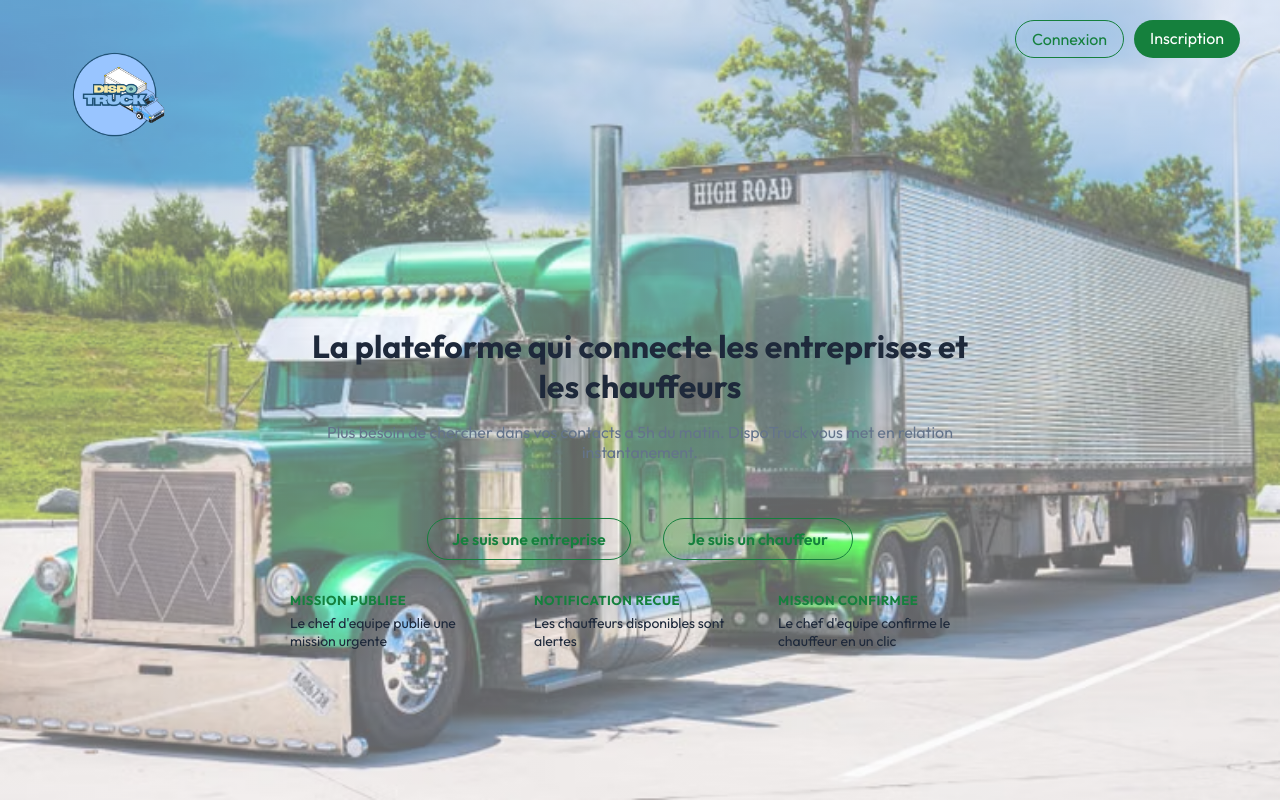
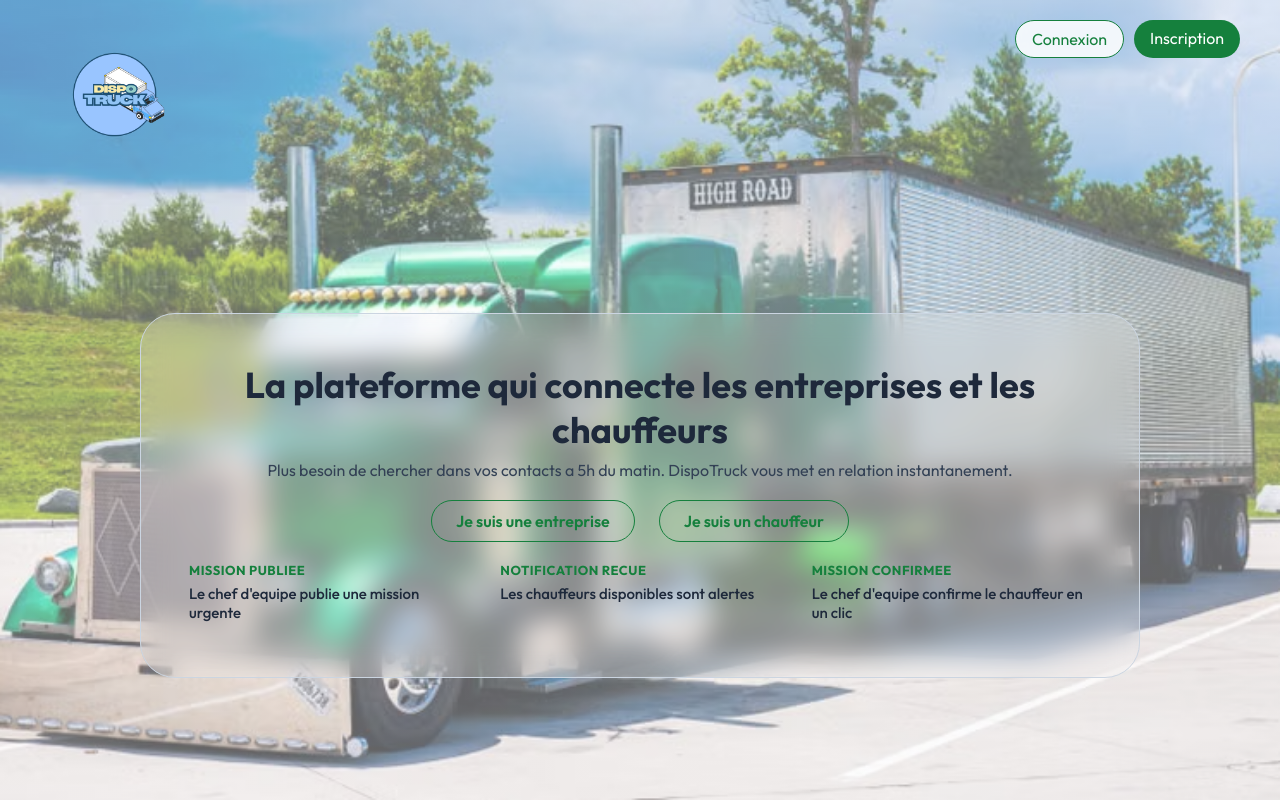
Before and after one commit to bocar86/dispotruck, a React (Vite) app in the folder frontend/: page / in a window 1280 px wide. Built offline with nearby package versions, Linux system fonts and the light colour scheme.

Commit message:
Refonte du design : fond camion, cartes transparentes, boutons arrondis

```diff
--- a/frontend/src/pages/Accueil.css
+++ b/frontend/src/pages/Accueil.css
@@ -23,6 +23,7 @@
 .btn-outline {
   padding: 8px 16px;
   border: 1px solid #15803D;
+  background-color: rgba(255, 255, 255, 0.85);
   color: #15803D;
   border-radius: 35px;
   text-decoration: none;
@@ -37,31 +38,34 @@
 }
 
 .accueil-main {
-  max-width: 700px;
-  margin: 0 auto;
+  width: 100%;
+  max-width: 1000px;
+  box-sizing: border-box;
+  margin: auto;
+  padding: 40px 48px;
   text-align: center;
-  padding: 20px;
-  flex: 1;
-  display: flex;
-  flex-direction: column;
-  justify-content: center;
+  background-color: rgba(255, 255, 255, 0.2);
+  backdrop-filter: blur(14px);
+  border: 1px solid #CBD5E1;
+  border-radius: 35px;
 }
 
-.accueil-main h1 {
-  font-size: 32px;
+.hero-overlay h1 {
+  font-size: 36px;
   color: #1E293B;
+  margin-top: 8px;
 }
 
 .sous-titre {
-  color: #64748B;
-  margin-top: 16px;
+  color: #334155;
+  margin-top: 8px;
 }
 
 .choix-role {
   display: flex;
-  gap: 32px;
+  gap: 24px;
   justify-content: center;
-  margin-top: 40px;
+  margin-top: 20px;
 }
 
 .carte-choix {
@@ -76,7 +80,7 @@
 .fonctionnalites {
   display: flex;
   gap: 32px;
-  margin-top: 32px;
+  margin-top: 20px;
   text-align: left;
 }
 
@@ -93,8 +97,9 @@
 }
 
 .fonctionnalite p {
-  font-size: 14px;
+  font-size: 15px;
   color: #1E293B;
+  font-weight: 500;
   margin-top: 6px;
 }
 
--- a/frontend/src/pages/Accueil.jsx
+++ b/frontend/src/pages/Accueil.jsx
@@ -2,7 +2,6 @@ import { useState } from "react";
 import { Link } from "react-router-dom";
 import "./Accueil.css";
 import logo from "../assets/logo-dispotruck.png";
-
 
 function Accueil() {
   const [token, setToken] = useState(localStorage.getItem("token"));
@@ -46,6 +45,7 @@ function Accueil() {
       </header>
 
       <main className="accueil-main">
+        <div className="hero-overlay">
           <h1>La plateforme qui connecte les entreprises et les chauffeurs</h1>
           <p className="sous-titre">
             Plus besoin de chercher dans vos contacts a 5h du matin.
@@ -55,6 +55,7 @@ function Accueil() {
           <div className="choix-role">
             <Link to="/auth?mode=inscription&role=entreprise" className="carte-choix">Je suis une entreprise</Link>
             <Link to="/auth?mode=inscription&role=chauffeur" className="carte-choix">Je suis un chauffeur</Link>
+          </div>
         </div>
 
         <div className="fonctionnalites">
--- a/frontend/src/pages/ChauffeurDashboard.css
+++ b/frontend/src/pages/ChauffeurDashboard.css
@@ -67,7 +67,7 @@
   border: none;
   border-radius: 35px;
   cursor: pointer;
-  font-size: 35px;
+  font-size: 12px;
   margin-right: 6px;
 }
 
--- a/frontend/src/pages/EntrepriseDashboard.css
+++ b/frontend/src/pages/EntrepriseDashboard.css
@@ -30,17 +30,17 @@
 }
 
 .dashboard-carte {
-  background-color: rgba(255, 255, 255, 0.6);
-  backdrop-filter: blur(14px);
-  border: 1px solid rgba(226, 232, 240, 0.4);
-  border-radius: 35px;
-  padding: 24px;
+  width: 100%;
+  max-width: 1200px;
+  box-sizing: border-box;
+  margin: 0 auto 24px auto;
+  padding: 32px 40px;
 }
 
 .dashboard-carte h2 {
   margin-top: 0;
   color: #1E293B;
-  font-size: 18px;
+  font-size: 22px;
 }
 
 .mission-form {
@@ -103,7 +103,7 @@
   border: none;
   border-radius: 35px;
   cursor: pointer;
-  font-size: 35px;
+  font-size: 12px;
   margin-right: 6px;
 }
 
@@ -129,7 +129,7 @@
   border: none;
   border-radius: 35px;
   cursor: pointer;
-  font-size: 35px;
+  font-size: 15px;
 }
 
 .logo-img {
```
Lines whose indentation alone changed are shown as unchanged.
